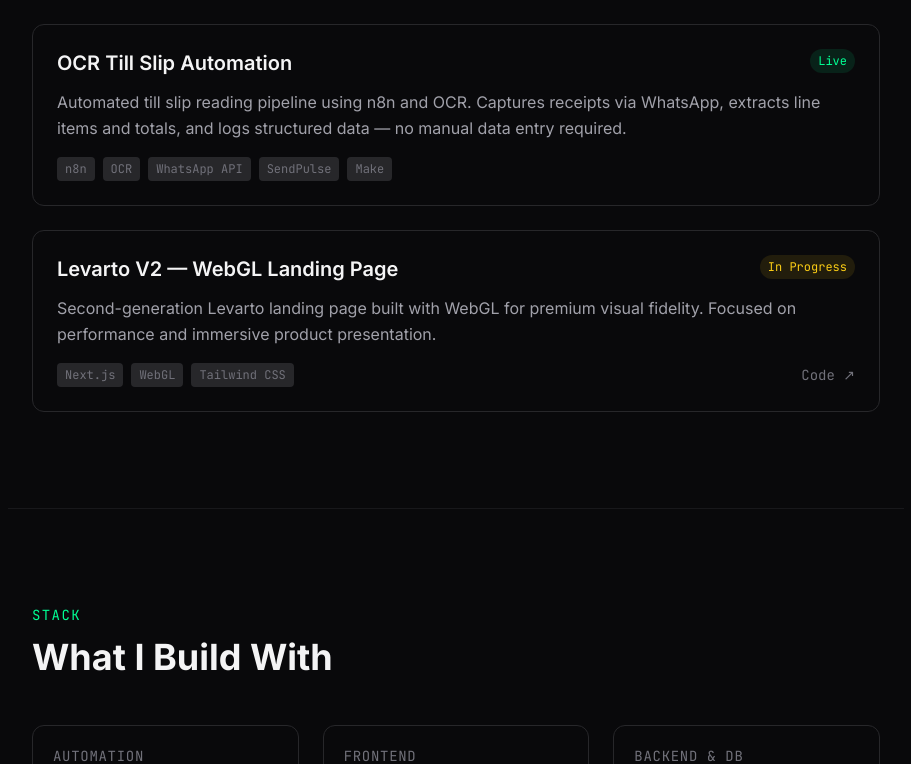
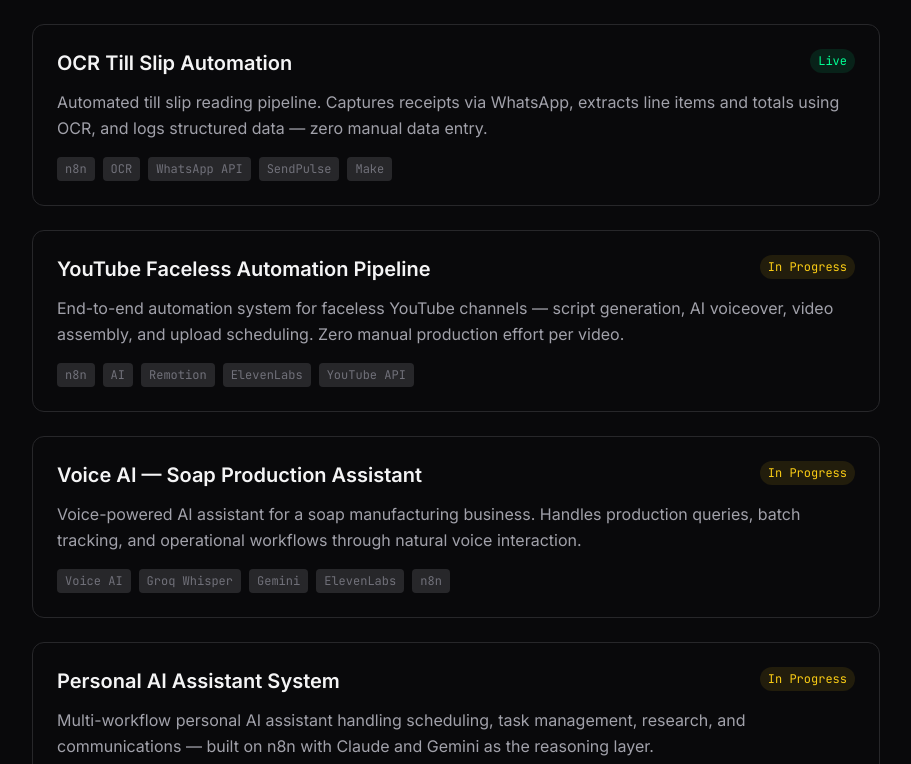
Before and after one commit to HUMO-collab/portfolio, a React (Vite) app: page / in a window 1280 px wide. Shown: the part 1636-2400 px from the top of the page, without its empty margins (184-1095 px from the left). Built offline with nearby package versions, Linux system fonts and the light colour scheme.

Commit message:
feat: fix Estates description + add 3 in-progress projects

```diff
--- a/src/data/projects.js
+++ b/src/data/projects.js
@@ -24,8 +24,8 @@
   {
     id: 3,
     title: 'Patternaiq Estates',
-    description: 'Real estate platform with branded 3D perspective scroll effects, neural background aesthetics, and logo-matched design system built on Next.js and Supabase.',
-    tags: ['Next.js', 'Supabase', 'Tailwind CSS', 'WebGL'],
+    description: 'High-converting lead generation landing page targeting real estate owners. Built to capture and qualify leads through a premium branded experience with 3D scroll effects and a neural background aesthetic.',
+    tags: ['Next.js', 'Supabase', 'Tailwind CSS', 'Lead Generation'],
     liveUrl: null,
     githubUrl: 'https://github.com/HUMO-collab/patternaiq-estates',
     status: 'live',
@@ -34,7 +34,7 @@
   {
     id: 4,
     title: 'OCR Till Slip Automation',
-    description: 'Automated till slip reading pipeline using n8n and OCR. Captures receipts via WhatsApp, extracts line items and totals, and logs structured data — no manual data entry required.',
+    description: 'Automated till slip reading pipeline. Captures receipts via WhatsApp, extracts line items and totals using OCR, and logs structured data — zero manual data entry.',
     tags: ['n8n', 'OCR', 'WhatsApp API', 'SendPulse', 'Make'],
     liveUrl: null,
     githubUrl: null,
@@ -43,11 +43,31 @@
   },
   {
     id: 5,
-    title: 'Levarto V2 — WebGL Landing Page',
-    description: 'Second-generation Levarto landing page built with WebGL for premium visual fidelity. Focused on performance and immersive product presentation.',
-    tags: ['Next.js', 'WebGL', 'Tailwind CSS'],
+    title: 'YouTube Faceless Automation Pipeline',
+    description: 'End-to-end automation system for faceless YouTube channels — script generation, AI voiceover, video assembly, and upload scheduling. Zero manual production effort per video.',
+    tags: ['n8n', 'AI', 'Remotion', 'ElevenLabs', 'YouTube API'],
     liveUrl: null,
-    githubUrl: 'https://github.com/HUMO-collab/Levartov2',
+    githubUrl: null,
+    status: 'in-progress',
+    featured: false,
+  },
+  {
+    id: 6,
+    title: 'Voice AI — Soap Production Assistant',
+    description: 'Voice-powered AI assistant for a soap manufacturing business. Handles production queries, batch tracking, and operational workflows through natural voice interaction.',
+    tags: ['Voice AI', 'Groq Whisper', 'Gemini', 'ElevenLabs', 'n8n'],
+    liveUrl: null,
+    githubUrl: null,
+    status: 'in-progress',
+    featured: false,
+  },
+  {
+    id: 7,
+    title: 'Personal AI Assistant System',
+    description: 'Multi-workflow personal AI assistant handling scheduling, task management, research, and communications — built on n8n with Claude and Gemini as the reasoning layer.',
+    tags: ['n8n', 'Claude API', 'Gemini', 'Workflow Automation'],
+    liveUrl: null,
+    githubUrl: null,
     status: 'in-progress',
     featured: false,
   },
```
